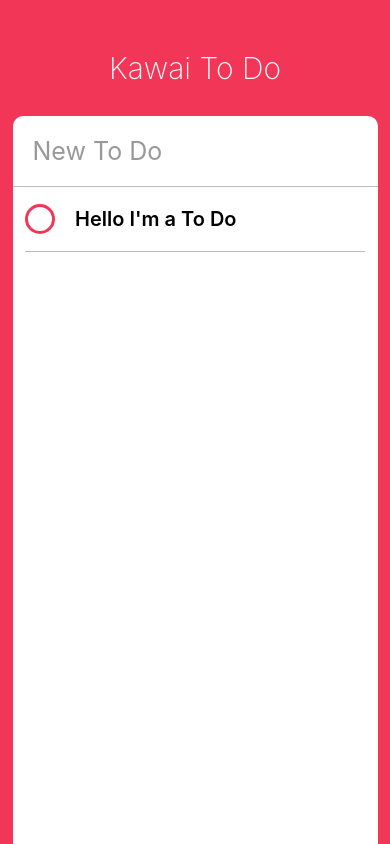
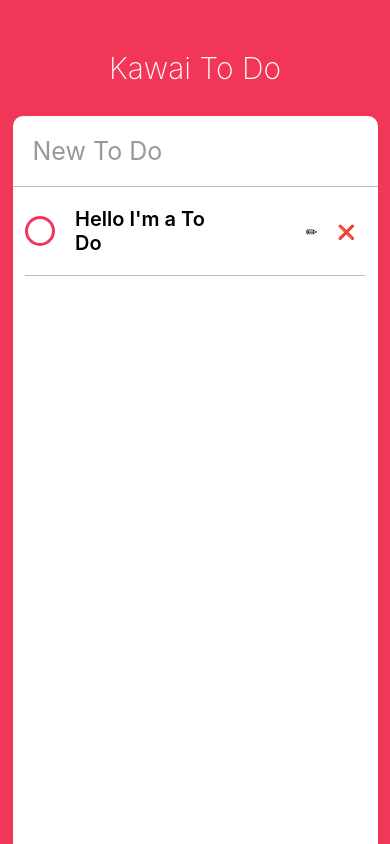
Before and after one commit to ohcmadah/kawai-todo, a React Native app: screen / in a window 390 px wide. Built offline with nearby package versions, Linux system fonts and the light colour scheme.

Commit message:
Styling the To Do Component part One

```diff
--- a/ToDo.js
+++ b/ToDo.js
@@ -15,9 +15,10 @@
     isCompleted: false,
   };
   render() {
-    const { isCompleted } = this.state;
+    const { isCompleted, isEditing } = this.state;
     return (
       <View style={styles.container}>
+        <View style={styles.column}>
           <TouchableOpacity onPress={this._toggleComplete}>
             <View
               style={[
@@ -26,7 +27,37 @@
               ]}
             />
           </TouchableOpacity>
-        <Text style={styles.text}>Hello I'm a To Do</Text>
+          <Text
+            style={[
+              styles.text,
+              isCompleted ? styles.completeText : styles.uncompetedText,
+            ]}
+          >
+            Hello I'm a To Do
+          </Text>
+        </View>
+        {isEditing ? (
+          <View style={styles.actions}>
+            <TouchableOpacity onPressOut={this._finishEditing}>
+              <View style={styles.actionContainer}>
+                <Text style={styles.actionText}>✅</Text>
+              </View>
+            </TouchableOpacity>
+          </View>
+        ) : (
+          <View style={styles.actions}>
+            <TouchableOpacity onPressOut={this._startEditing}>
+              <View style={styles.actionContainer}>
+                <Text style={styles.actionText}>✏</Text>
+              </View>
+            </TouchableOpacity>
+            <TouchableOpacity>
+              <View style={styles.actionContainer}>
+                <Text style={styles.actionText}>❌</Text>
+              </View>
+            </TouchableOpacity>
+          </View>
+        )}
       </View>
     );
   }
@@ -35,6 +66,16 @@
       return {
         isCompleted: !prevState.isCompleted,
       };
+    });
+  };
+  _startEditing = () => {
+    this.setState({
+      isEditing: true,
+    });
+  };
+  _finishEditing = () => {
+    this.setState({
+      isEditing: false,
     });
   };
 }
@@ -46,6 +87,7 @@
     borderBottomWidth: StyleSheet.hairlineWidth,
     flexDirection: "row",
     alignItems: "center",
+    justifyContent: "space-between",
   },
   circle: {
     width: 30,
@@ -65,5 +107,25 @@
     fontSize: 20,
     marginVertical: 20,
   },
+  completeText: {
+    color: "#bbb",
+    textDecorationLine: "line-through",
+  },
+  uncompleteText: {
+    color: "#353535",
+  },
   radio: {},
+  column: {
+    flexDirection: "row",
+    alignItems: "center",
+    justifyContent: "space-between",
+    width: width / 2,
+  },
+  actions: {
+    flexDirection: "row",
+  },
+  actionContainer: {
+    marginVertical: 10,
+    marginHorizontal: 10,
+  },
 });
```
Lines whose indentation alone changed are shown as unchanged.
